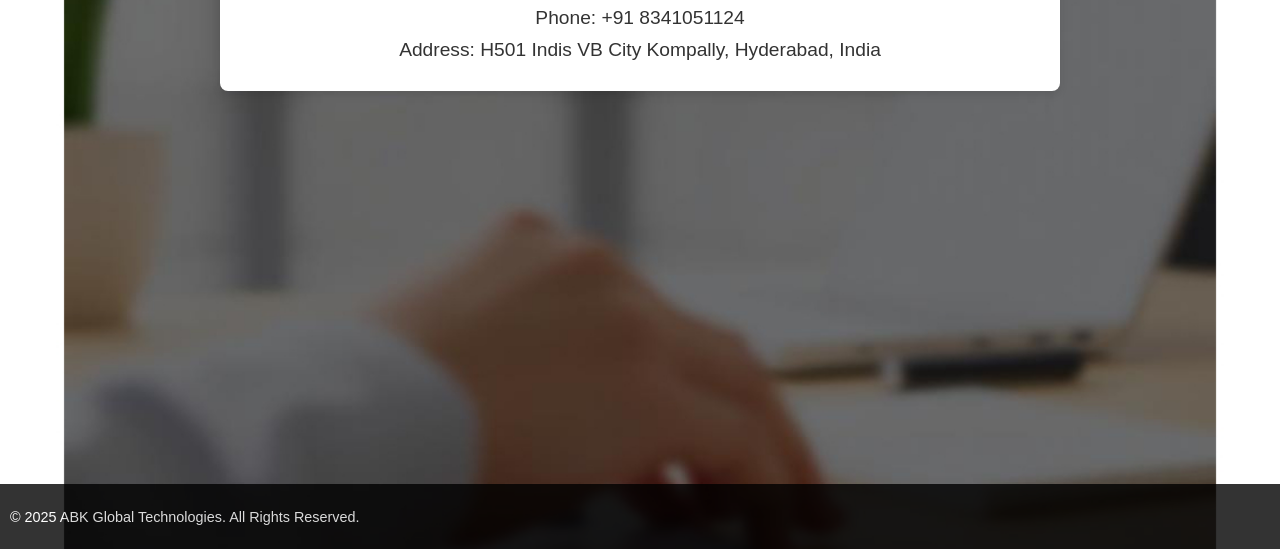
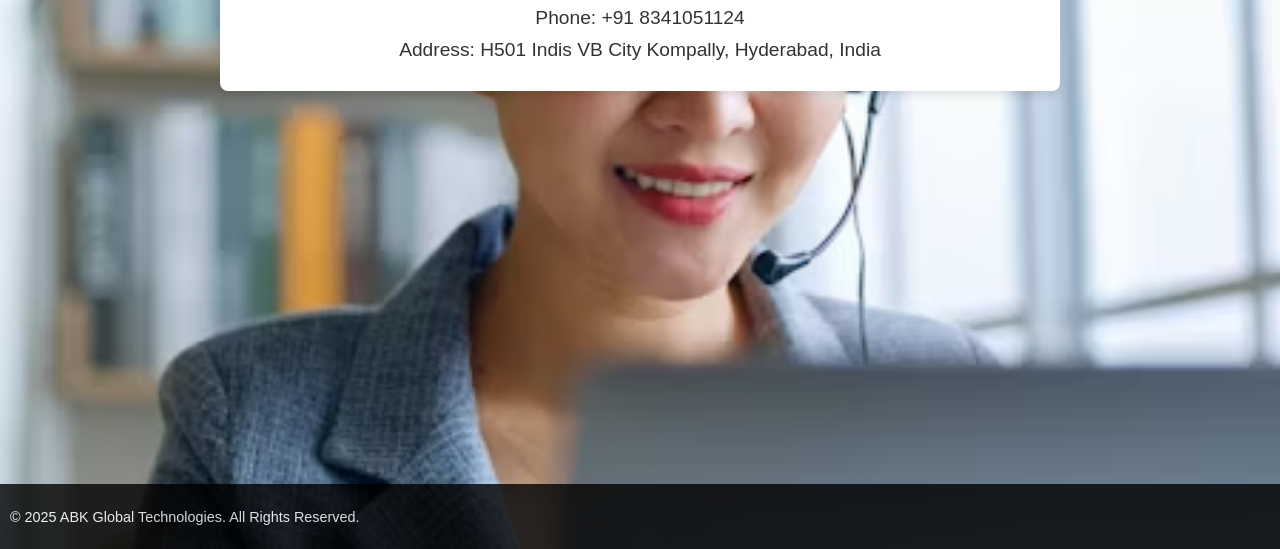
Before and after one commit to securecey/ABKTesting, a plain HTML site: page contact.html in a window 1280 px wide. Shown: the part 251-800 px from the top of the page. Drawn offline with Linux system fonts and the light colour scheme.

Commit message:
Update styles.css

```diff
--- a/styles.css
+++ b/styles.css
@@ -280,6 +280,11 @@ body, html {
 }
 /* Apply background ONLY to the contact page */
 body.contact-page {
-    background: url('contactus.jpg') no-repeat center center fixed;
+    background: url('photo4.avif') no-repeat center center fixed;
     background-size: cover;
+    height: 100vh; /* Ensures full viewport height */
+    width: 100vw;  /* Ensures full viewport width */
+    margin: 0;
+    padding: 0;
+    background-position: center;
 }
```
